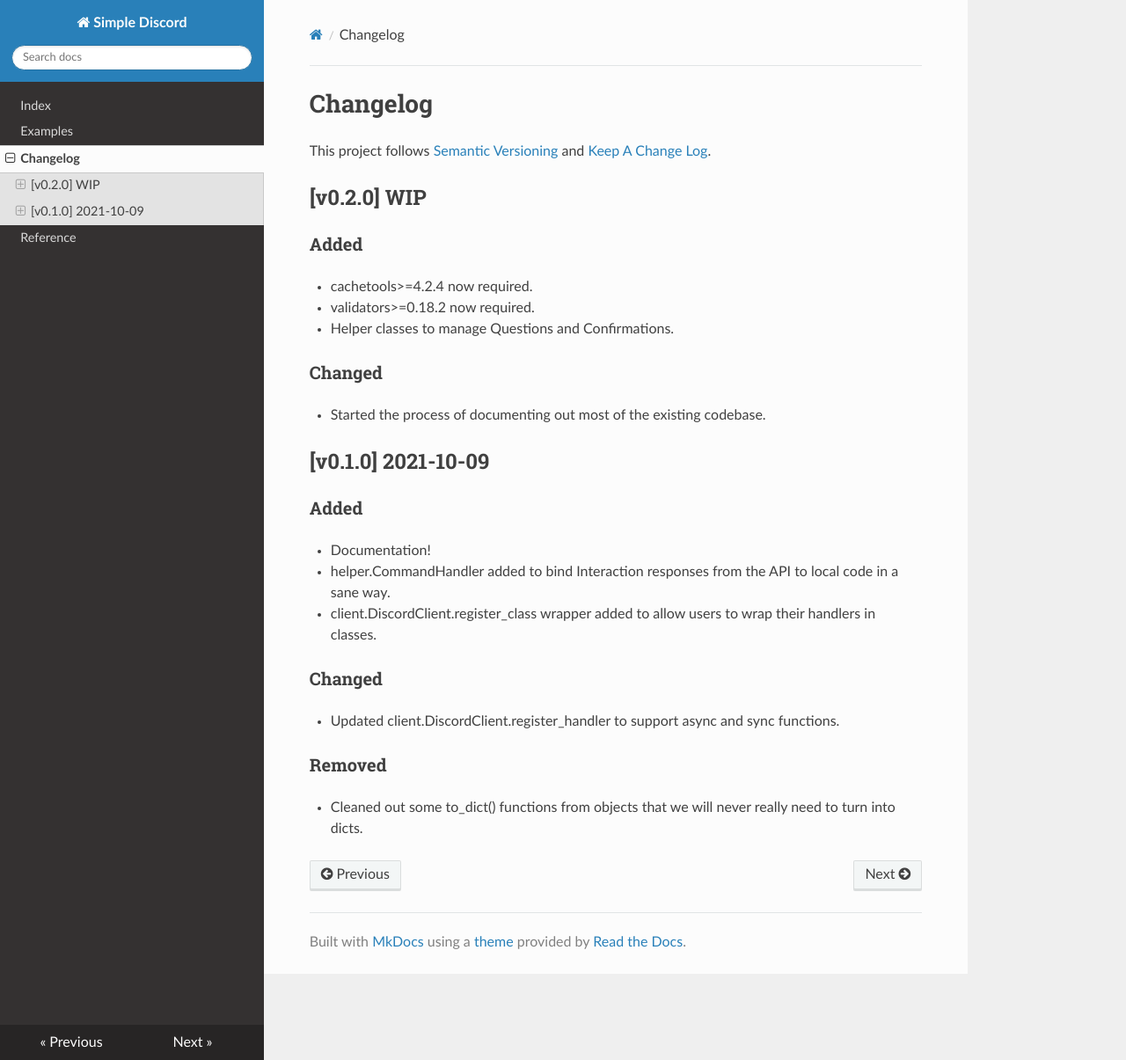
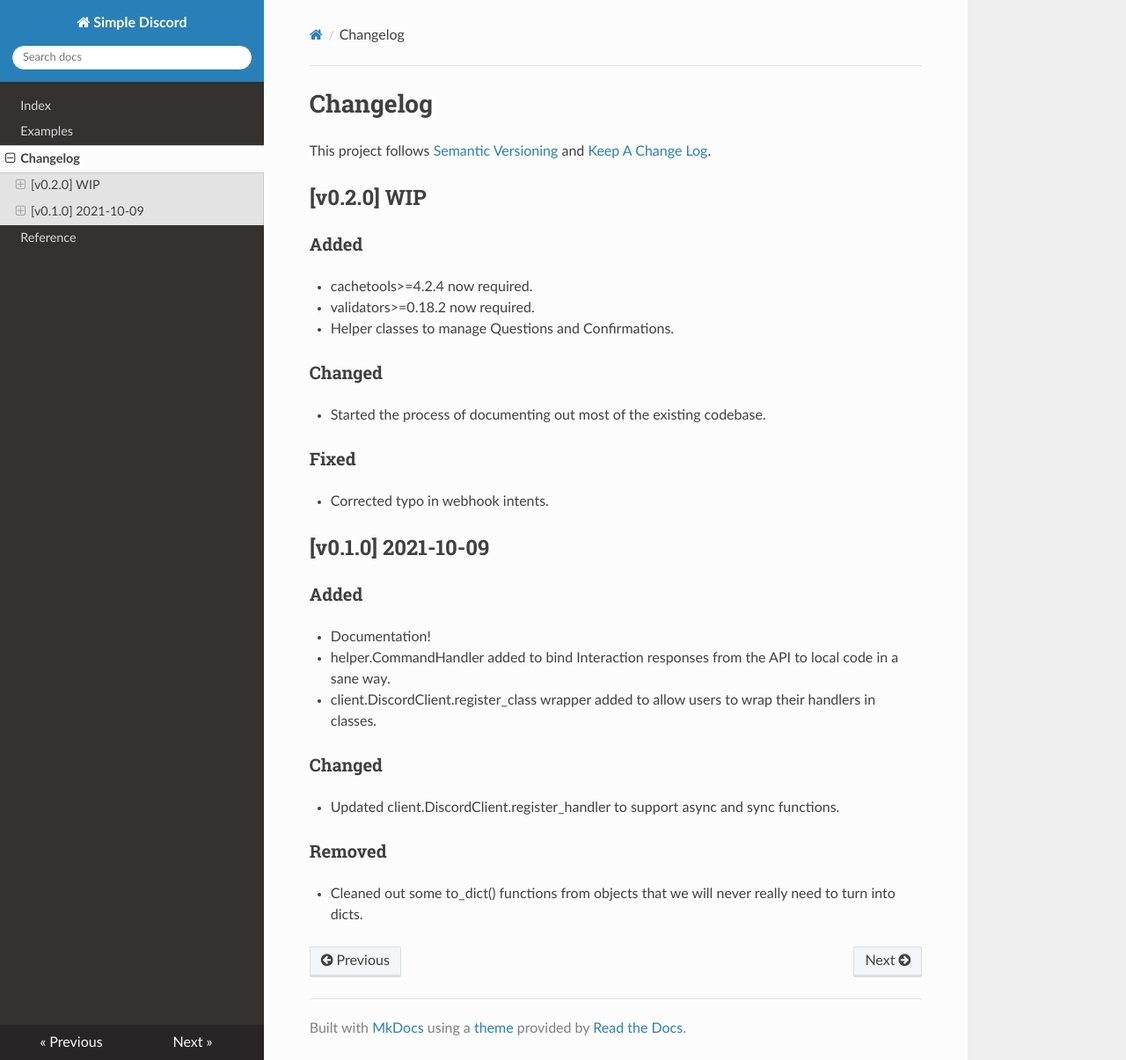
Before and after one commit to isbe-house/dyscord, an MkDocs documentation site: the page built from docs/changelog.md, in a window 1280 px wide and 1205 px high. Shown: the whole window at 88% size. Built offline with MkDocs 1.6.1, drawn with Linux system fonts in a browser that asks for light colours; nearby versions of some CDN libraries.

Commit message:
docs: document bug fix.

```diff
--- a/docs/changelog.md
+++ b/docs/changelog.md
@@ -11,6 +11,9 @@ This project follows [Semantic Versioning](https://semver.org/) and [Keep A Chan
 ### Changed
 - Started the process of documenting out most of the existing codebase.
 
+### Fixed
+- Corrected typo in webhook intents.
+
 ## [v0.1.0] 2021-10-09
 ### Added
 - Documentation!
```
